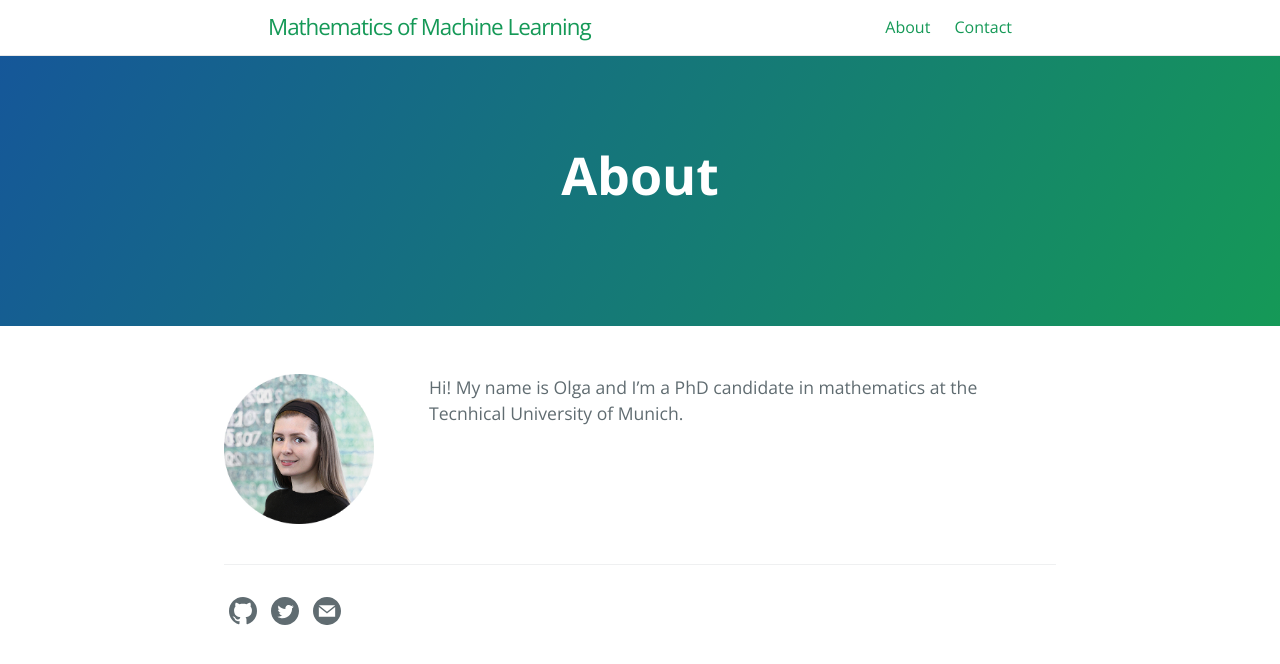
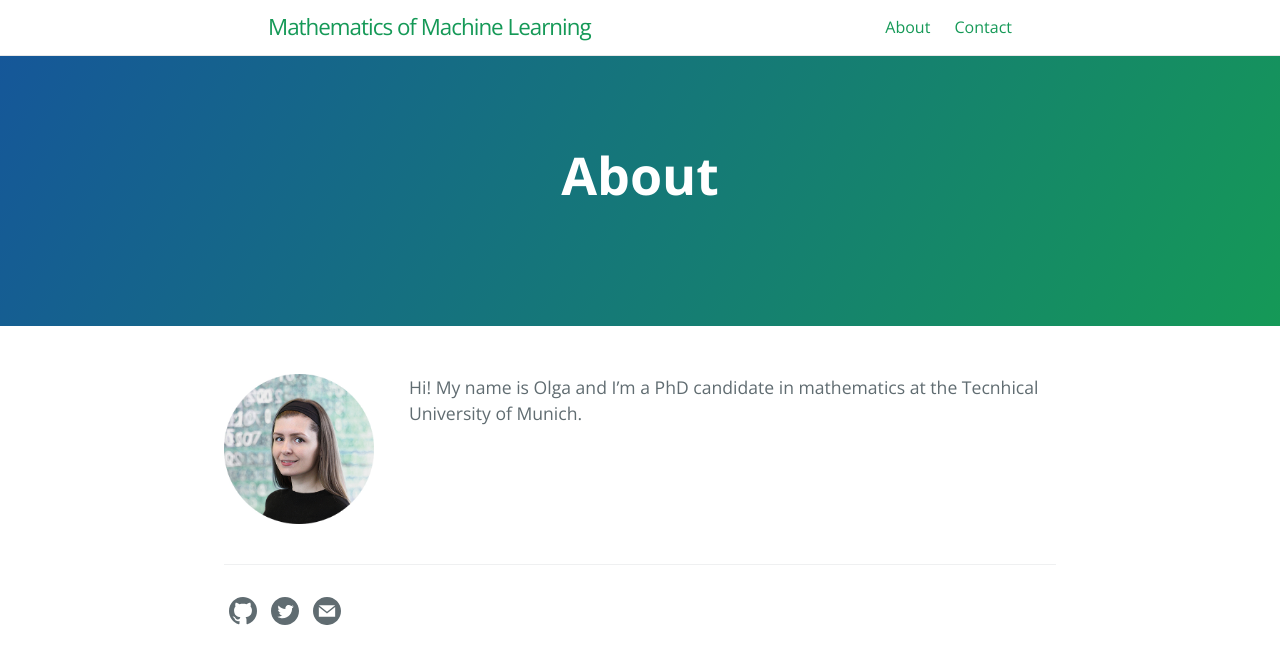
Before and after one commit to olgagraf/olgagraf.github.io, a Jekyll site: the page built from about.md, in a window 1280 px wide. Shown: the top 664 px of the page. Built offline with Jekyll 4.4.1, drawn with Linux system fonts in a browser that asks for light colours.

Commit message:
Update style.scss

```diff
--- a/assets/css/style.scss
+++ b/assets/css/style.scss
@@ -5,5 +5,5 @@
 
 #hp  {
 float: left;
- margin: 0 55px 0 0;
+ margin: 0 35px 0 0;
 }
```
